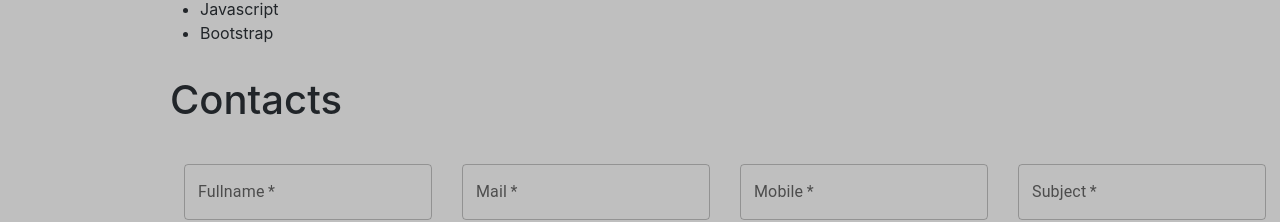
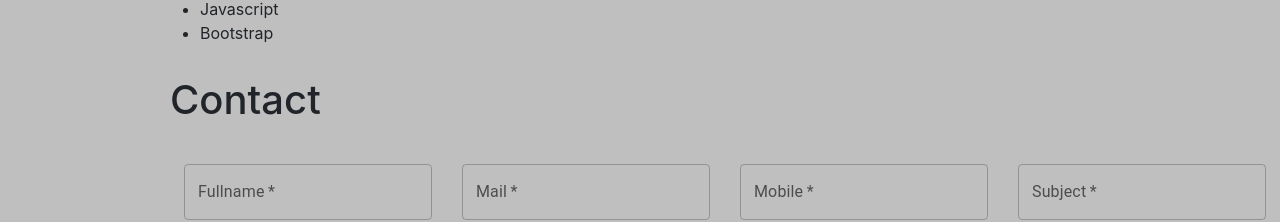
Before and after one commit to arunkumar-marimuthu/portfolio, a React (Create React App) app: page / in a window 1280 px wide. Shown: the part 2191-2413 px from the top of the page. Built offline with nearby package versions, Linux system fonts and the light colour scheme.

Commit message:
tested successfully

```diff
--- a/src/App.js
+++ b/src/App.js
@@ -212,7 +212,7 @@ function App() {
         </Grid>
 
 
-        <h1  style={{ paddingBottom: "40px",paddingLeft:"170px",backgroundColor: "#bfbfbf"  }}>Contacts</h1>
+        <h1  style={{ paddingBottom: "40px",paddingLeft:"170px",backgroundColor: "#bfbfbf"  }}>Contact</h1>
 
         <Grid lg={12} item container spacing={2} style={{ backgroundColor: "#bfbfbf",paddingBottom:'100px' }}>
 
```
